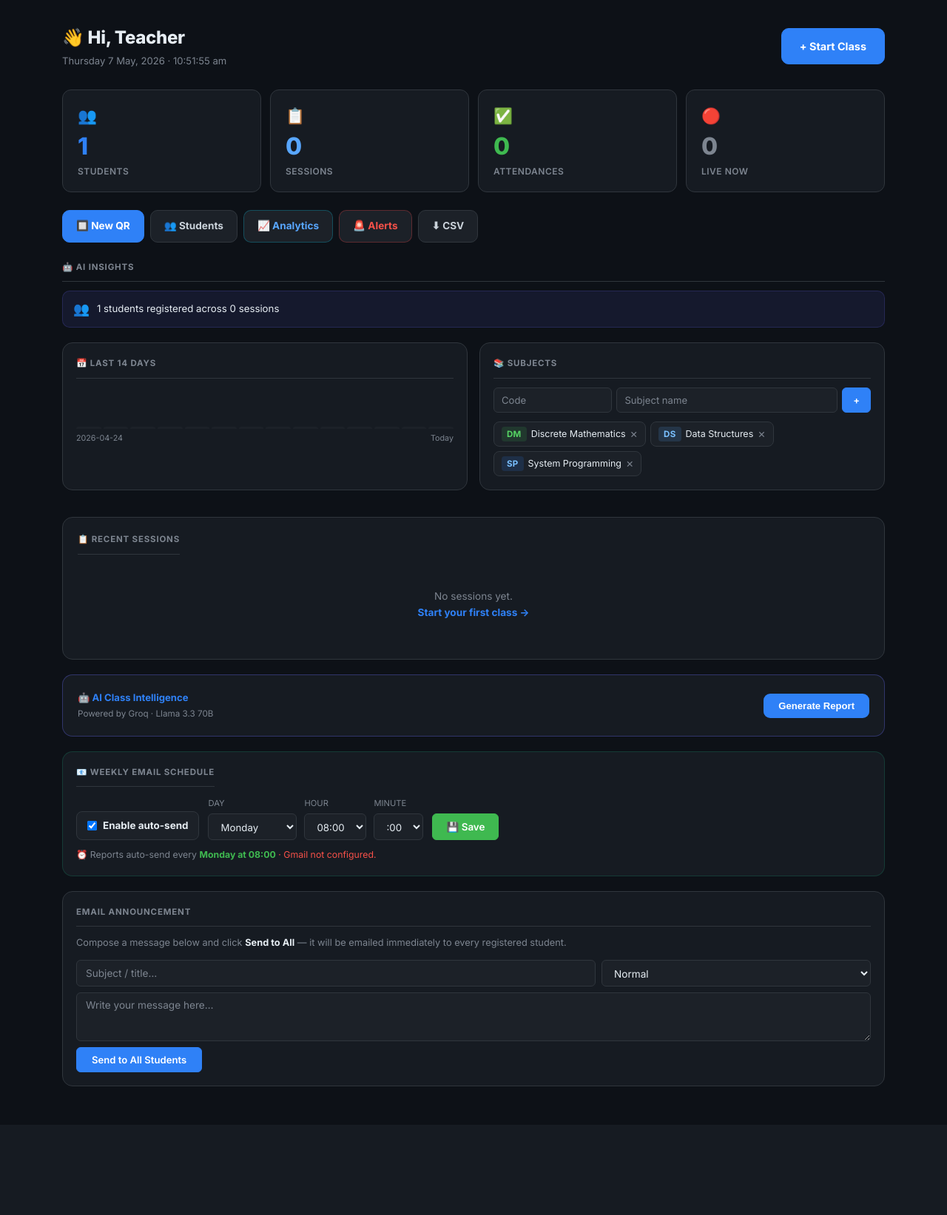
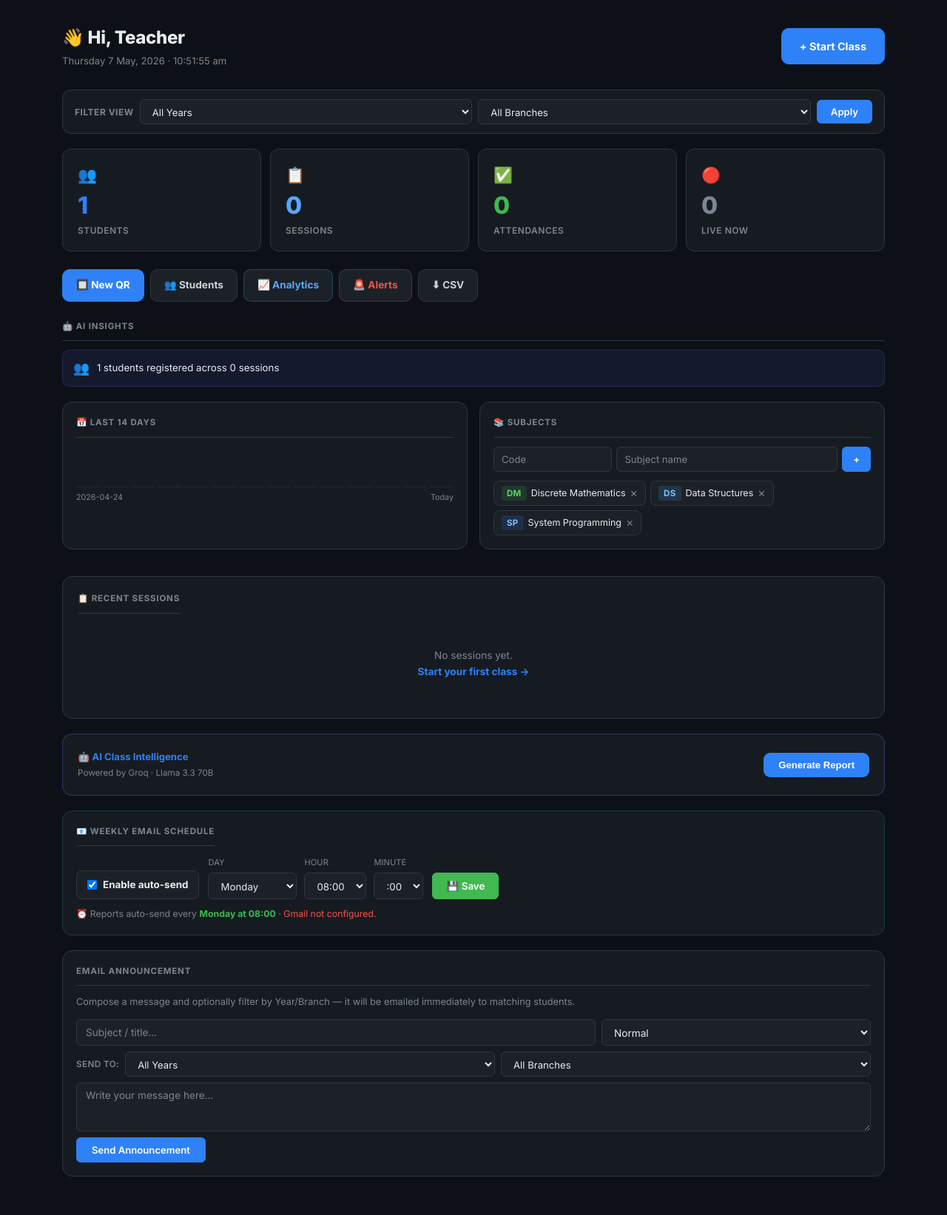
Before and after one commit to AyushKumar200305/qr-attendance-system, a Flask app: page /teacher/dashboard in a window 1280 px wide. Shown: the part 52-1695 px from the top of the page at 74% size. Before the commit the page ends 1521 px from the top, so only its background shows below. Run offline with Flask 3, Linux system fonts and the light colour scheme; the visitor is signed in with stand-in values (Sample User, id 1); data comes from the database, SQL or seed files in the repository; data that the repository does not hold is empty.

Commit message:
Add year and branch filtering to dashboard and announcements
Adds year and branch filtering capabilities to the teacher dashboard and the announcement sending functionality, and fixes an issue with the analytics page data retrieval.

Replit-Commit-Author: Agent
Replit-Commit-Session-Id: e2debc78-0eb9-44d9-a571-1a0f040dd017
Replit-Commit-Checkpoint-Type: full_checkpoint
Replit-Commit-Event-Id: 105f7232-44f8-4c62-ace1-624ce9813a5e
Replit-Commit-Screenshot-Url: https://storage.googleapis.com/screenshot-production-us-central1/5b4a0a64-2d18-4692-988e-d07d3a84307a/e2debc78-0eb9-44d9-a571-1a0f040dd017/uag5UE2
Replit-Helium-Checkpoint-Created: true

```diff
--- a/app.py
+++ b/app.py
@@ -343,9 +343,11 @@ def public_student_stats(roll):
 @app.route('/teacher/announcements/add', methods=['POST'])
 @teacher_required
 def add_announcement_route():
-    title    = request.form.get('title', '').strip()
-    body     = request.form.get('body', '').strip()
-    priority = request.form.get('priority', 'normal')
+    title         = request.form.get('title', '').strip()
+    body          = request.form.get('body', '').strip()
+    priority      = request.form.get('priority', 'normal')
+    ann_year      = request.form.get('ann_year', '').strip()
+    ann_branch    = request.form.get('ann_branch', '').strip()
     if not title or not body:
         flash('Title and message are required.', 'danger')
         return redirect(url_for('teacher_dashboard'))
@@ -400,13 +402,21 @@ def add_announcement_route():
 </html>"""
 
     conn = get_conn()
+    yr_cond = " AND year=?"   if ann_year   else ""
+    br_cond = " AND branch=?" if ann_branch else ""
+    params  = tuple(v for v in [ann_year, ann_branch] if v)
     students = conn.execute(
-        "SELECT * FROM students WHERE email != '' AND email IS NOT NULL"
+        f"SELECT * FROM students WHERE email != '' AND email IS NOT NULL{yr_cond}{br_cond}",
+        params
     ).fetchall()
     conn.close()
 
+    filter_desc = ""
+    if ann_year or ann_branch:
+        filter_desc = " (" + " · ".join(v for v in [ann_year, ann_branch] if v) + ")"
+
     if not students:
-        flash('No students with email addresses found.', 'danger')
+        flash(f'No students with email addresses found{filter_desc}.', 'danger')
         return redirect(url_for('teacher_dashboard'))
 
     subject_line = f"[{label}] {title}"
@@ -417,7 +427,7 @@ def add_announcement_route():
         else:  failed += 1
 
     if sent:
-        flash(f'Announcement emailed to {sent} student(s).', 'success')
+        flash(f'Announcement emailed to {sent} student(s){filter_desc}.', 'success')
     if failed:
         flash(f'{failed} email(s) failed to send.', 'danger')
     return redirect(url_for('teacher_dashboard'))
@@ -893,22 +903,56 @@ def teacher_logout():
 @app.route('/teacher/dashboard')
 @teacher_required
 def teacher_dashboard():
-    sessions  = get_all_sessions()
-    now_iso   = datetime.now().isoformat()
-    for s in sessions:
+    year_filter   = request.args.get('year', '').strip()
+    branch_filter = request.args.get('branch', '').strip()
+
+    all_sessions = get_all_sessions()
+    now_iso = datetime.now().isoformat()
+    for s in all_sessions:
         s['active'] = s['is_active'] and (
             s['expires_at'] is None or s['expires_at'] > now_iso)
+
+    # Filter sessions by year/branch if selected
+    sessions = all_sessions
+    if year_filter:
+        sessions = [s for s in sessions if s.get('year') == year_filter]
+    if branch_filter:
+        sessions = [s for s in sessions if s.get('branch') == branch_filter]
+
     insights  = get_class_insights()
     heatmap   = get_attendance_heatmap(14)
     anomalies = get_anomalies(5)
     subjects  = get_all_subjects()
     has_smtp  = bool(GMAIL_USER and GMAIL_APP_PASS)
     schedule  = get_email_schedule()
+
     conn = get_conn()
-    total_students = conn.execute("SELECT COUNT(*) FROM students").fetchone()[0]
-    total_sessions = conn.execute("SELECT COUNT(*) FROM qr_sessions").fetchone()[0]
-    total_att      = conn.execute("SELECT COUNT(*) FROM attendance").fetchone()[0]
+    # Build filtered counts based on year/branch selection
+    yr_cond = " AND year=?" if year_filter else ""
+    br_cond = " AND branch=?" if branch_filter else ""
+    params  = tuple(v for v in [year_filter, branch_filter] if v)
+
+    total_students = conn.execute(
+        f"SELECT COUNT(*) FROM students WHERE 1=1{yr_cond}{br_cond}", params
+    ).fetchone()[0]
+
+    # total_sessions & total_att filtered by joining qr_sessions year/branch
+    if year_filter or branch_filter:
+        sess_yr = " AND year=?" if year_filter else ""
+        sess_br = " AND branch=?" if branch_filter else ""
+        total_sessions = conn.execute(
+            f"SELECT COUNT(*) FROM qr_sessions WHERE 1=1{sess_yr}{sess_br}", params
+        ).fetchone()[0]
+        total_att = conn.execute(
+            f"""SELECT COUNT(*) FROM attendance a
+                JOIN qr_sessions q ON a.session_id=q.id
+                WHERE 1=1{sess_yr}{sess_br}""", params
+        ).fetchone()[0]
+    else:
+        total_sessions = conn.execute("SELECT COUNT(*) FROM qr_sessions").fetchone()[0]
+        total_att      = conn.execute("SELECT COUNT(*) FROM attendance").fetchone()[0]
     conn.close()
+
     return render_template('teacher_dashboard.html',
         sessions=sessions, subjects=subjects,
         teacher=get_teacher(), today=now_str(),
@@ -917,7 +961,9 @@ def teacher_dashboard():
         schedule=schedule, announcements=get_announcements(),
         total_students=total_students,
         total_sessions=total_sessions,
-        total_att=total_att)
+        total_att=total_att,
+        years=YEARS, branches=BRANCHES,
+        year_filter=year_filter, branch_filter=branch_filter)
 
 
 # ── GENERATE QR ───────────────────────────────────────────────────────────────
--- a/database.py
+++ b/database.py
@@ -609,6 +609,13 @@ def get_advanced_analytics():
     subjects = get_all_subjects()
     today = datetime.now()
 
+    # Top-level stat counts
+    total_students   = conn.execute("SELECT COUNT(*) FROM students").fetchone()[0]
+    total_sessions   = conn.execute("SELECT COUNT(*) FROM qr_sessions").fetchone()[0]
+    total_att        = conn.execute("SELECT COUNT(*) FROM attendance").fetchone()[0]
+    avg_session      = round(total_att / total_sessions, 1) if total_sessions else 0
+    total_anomalies  = conn.execute("SELECT COUNT(*) FROM anomalies").fetchone()[0]
+
     # Per-subject attendance trend last 30 days
     trend = {}
     for code in subjects:
@@ -622,24 +629,32 @@ def get_advanced_analytics():
             daily[d] = cnt
         trend[code] = daily
 
-    # Top 5 most absent students
+    # Day-of-week breakdown (0=Mon … 6=Sun)
+    dow_counts = {i: 0 for i in range(7)}
+    for row in conn.execute("SELECT marked_at FROM attendance").fetchall():
+        try:
+            dow_counts[datetime.fromisoformat(row['marked_at']).weekday()] += 1
+        except Exception:
+            pass
+
+    # Total classes per subject
     totals = {r['subject']: r['count'] for r in
               conn.execute("SELECT subject, count FROM total_classes").fetchall()}
     total_classes = sum(totals.values()) or 1
 
-    students = conn.execute("SELECT * FROM students").fetchall()
+    # Top 5 most absent students (lowest attendance %)
     absence_data = []
-    for s in students:
+    for s in conn.execute("SELECT * FROM students").fetchall():
         s = dict(s)
         att_count = conn.execute(
             "SELECT COUNT(*) as cnt FROM attendance WHERE student_id=?",
             (s['id'],)).fetchone()['cnt']
-        absence_rate = 1 - (att_count / total_classes)
-        absence_data.append({**s, 'absence_rate': round(absence_rate * 100, 1)})
-    absence_data.sort(key=lambda x: x['absence_rate'], reverse=True)
+        pct = round(att_count / total_classes * 100, 1) if total_classes else 0
+        absence_data.append({**s, 'attended': att_count, 'pct': pct})
+    absence_data.sort(key=lambda x: x['pct'])
     top_absent = absence_data[:5]
 
-    # Subject-wise average
+    # Subject-wise class average %
     subj_avg = {}
     for code in subjects:
         tot = totals.get(code, 0)
@@ -656,8 +671,10 @@ def get_advanced_analytics():
 
     conn.close()
     return {
-        'trend': trend,
-        'top_absent': top_absent,
-        'subj_avg': subj_avg,
-        'subjects': subjects,
+        'trend': trend, 'top_absent': top_absent,
+        'subj_avg': subj_avg, 'subjects': subjects,
+        'dow_counts': dow_counts,
+        'total_students': total_students, 'total_sessions': total_sessions,
+        'total_att': total_att, 'avg_session': avg_session,
+        'total_anomalies': total_anomalies,
     }
--- a/templates/teacher_dashboard.html
+++ b/templates/teacher_dashboard.html
@@ -78,6 +78,35 @@
     + Start Class
   </a>
 </div>
+
+<!-- YEAR / BRANCH FILTER -->
+<form method="GET" action="{{ url_for('teacher_dashboard') }}"
+      style="display:flex;gap:8px;flex-wrap:wrap;align-items:center;
+             margin-bottom:20px;padding:12px 16px;
+             background:var(--surf);border:1px solid var(--border);border-radius:12px;">
+  <span style="font-size:.75rem;font-weight:700;color:var(--muted);text-transform:uppercase;letter-spacing:.5px;">Filter View</span>
+  <select name="year" style="width:auto;padding:7px 12px;font-size:.82rem;flex:1;min-width:120px;">
+    <option value="">All Years</option>
+    {% for y in years %}
+    <option value="{{ y }}" {% if year_filter==y %}selected{% endif %}>{{ y }}</option>
+    {% endfor %}
+  </select>
+  <select name="branch" style="width:auto;padding:7px 12px;font-size:.82rem;flex:1;min-width:100px;">
+    <option value="">All Branches</option>
+    {% for b in branches %}
+    <option value="{{ b }}" {% if branch_filter==b %}selected{% endif %}>{{ b }}</option>
+    {% endfor %}
+  </select>
+  <button type="submit" class="btn btn-p" style="padding:7px 18px;font-size:.82rem;flex-shrink:0;">Apply</button>
+  {% if year_filter or branch_filter %}
+  <a href="{{ url_for('teacher_dashboard') }}" class="btn" style="padding:7px 14px;font-size:.82rem;color:var(--muted);flex-shrink:0;">✕ Clear</a>
+  {% endif %}
+  {% if year_filter or branch_filter %}
+  <span style="font-size:.75rem;color:var(--accent);font-weight:700;margin-left:4px;">
+    Showing: {{ year_filter or 'All Years' }} · {{ branch_filter or 'All Branches' }}
+  </span>
+  {% endif %}
+</form>
 
 <!-- STAT CARDS -->
 <div class="stat-grid">
@@ -315,7 +344,7 @@
 <div class="mini-card" style="margin-bottom:20px;">
   <div class="section-title">Email Announcement</div>
   <p style="font-size:.8rem;color:var(--muted);margin-bottom:12px;">
-    Compose a message below and click <strong style="color:var(--text);">Send to All</strong> — it will be emailed immediately to every registered student.
+    Compose a message and optionally filter by Year/Branch — it will be emailed immediately to matching students.
   </p>
   <form method="POST" action="{{ url_for('add_announcement_route') }}">
     <div style="display:flex;flex-direction:column;gap:8px;">
@@ -328,10 +357,26 @@
           <option value="urgent">Urgent</option>
         </select>
       </div>
+      <!-- Year / Branch audience filter -->
+      <div style="display:flex;gap:8px;flex-wrap:wrap;align-items:center;">
+        <span style="font-size:.73rem;color:var(--muted);font-weight:600;text-transform:uppercase;letter-spacing:.4px;">Send to:</span>
+        <select name="ann_year" style="width:auto;padding:7px 12px;font-size:.82rem;flex:1;min-width:120px;">
+          <option value="">All Years</option>
+          {% for y in years %}
+          <option value="{{ y }}">{{ y }}</option>
+          {% endfor %}
+        </select>
+        <select name="ann_branch" style="width:auto;padding:7px 12px;font-size:.82rem;flex:1;min-width:100px;">
+          <option value="">All Branches</option>
+          {% for b in branches %}
+          <option value="{{ b }}">{{ b }}</option>
+          {% endfor %}
+        </select>
+      </div>
       <textarea name="body" placeholder="Write your message here…" required rows="3"
                 style="resize:vertical;"></textarea>
       <div>
-        <button type="submit" class="btn btn-p" style="padding:8px 20px;">Send to All Students</button>
+        <button type="submit" class="btn btn-p" style="padding:8px 20px;">Send Announcement</button>
       </div>
     </div>
   </form>
```
